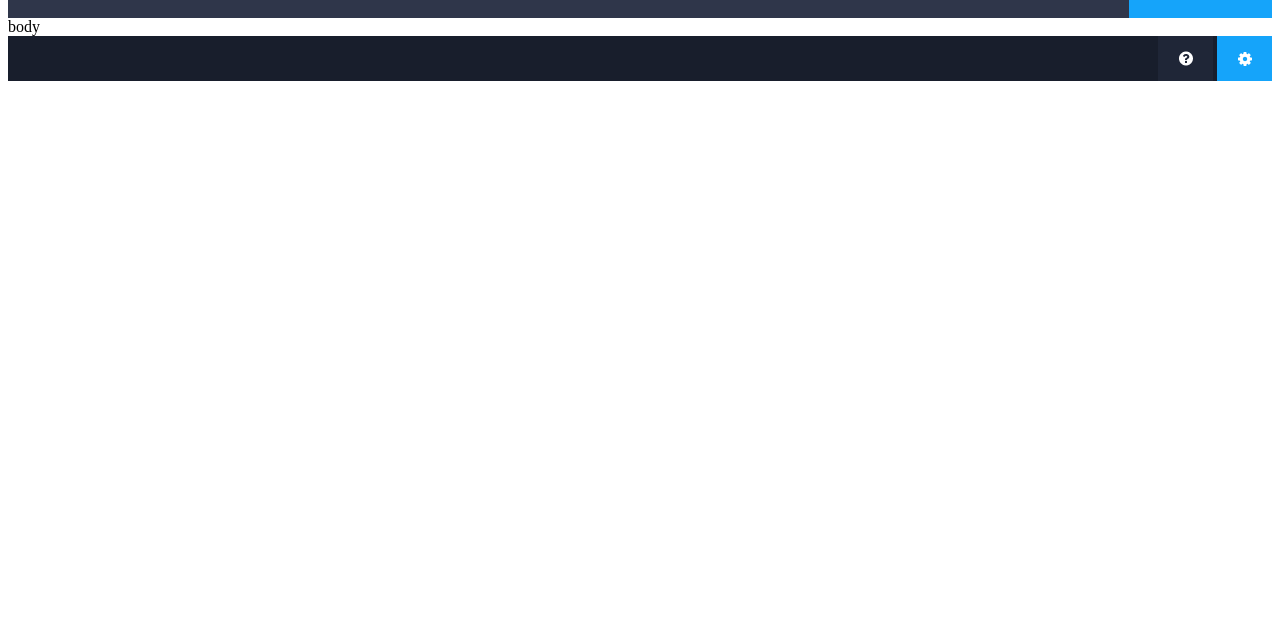
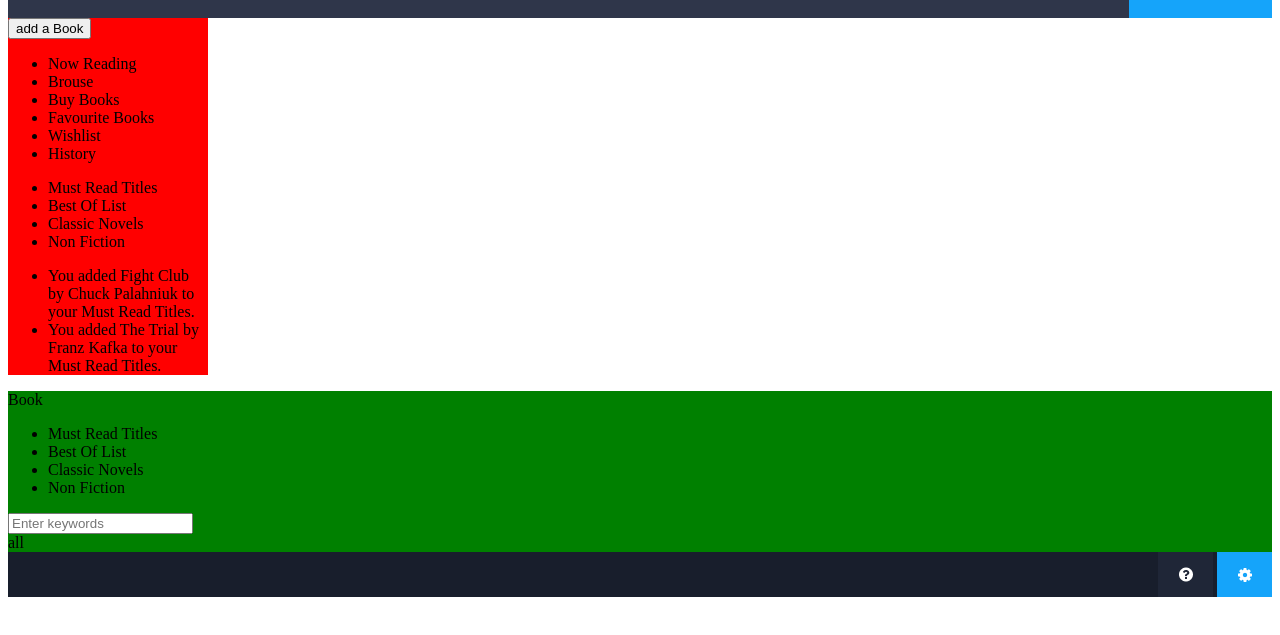
Before and after one commit to reboot-ua/bookStore, a plain HTML site: page index.html in a window 1280 px wide. Shown: the part 35-670 px from the top of the page. Drawn offline with Linux system fonts and the light colour scheme.

Commit message:
add content

```diff
--- a/index.css
+++ b/index.css
@@ -57,3 +57,9 @@ a {
     justify-content: center;
     align-items: center;
 }
+.navigation {
+    width: 200px;
+}
+.content {
+    width: 100%;
+}
--- a/index.html
+++ b/index.html
@@ -23,7 +23,48 @@
     </div>
 </header>
 <body>
-body
+    <div class="navigation" style="background-color: red">
+        <div>
+            <button>add a Book</button>
+        </div>
+        <div>
+            <ul>
+                <li>Now Reading</li>
+                <li>Brouse</li>
+                <li>Buy Books</li>
+                <li>Favourite Books</li>
+                <li>Wishlist</li>
+                <li>History</li>
+            </ul>
+        </div>
+        <div><ul>
+            <li>Must Read Titles</li>
+            <li>Best Of List</li>
+            <li>Classic Novels</li>
+            <li>Non Fiction</li>
+        </ul>
+        </div>
+
+    <div>
+        <ul>
+        <li>You added Fight Club by Chuck Palahniuk to your Must Read Titles. </li>
+        <li>You added The Trial by Franz Kafka to your Must Read Titles. </li>
+    </ul></div>
+    </div>
+    </div>
+    <div class="content" style="background-color: green">
+        <div>Book</div>
+        <div>
+            <ul>
+                <li>Must Read Titles</li>
+                <li>Best Of List</li>
+                <li>Classic Novels</li>
+                <li>Non Fiction</li>
+            </ul>
+            <input placeholder="Enter keywords"/>
+        </div>
+        <div>all</div>
+    </div>
 </body>
 <footer class="app-footer">
     <div class="float-right">
```
